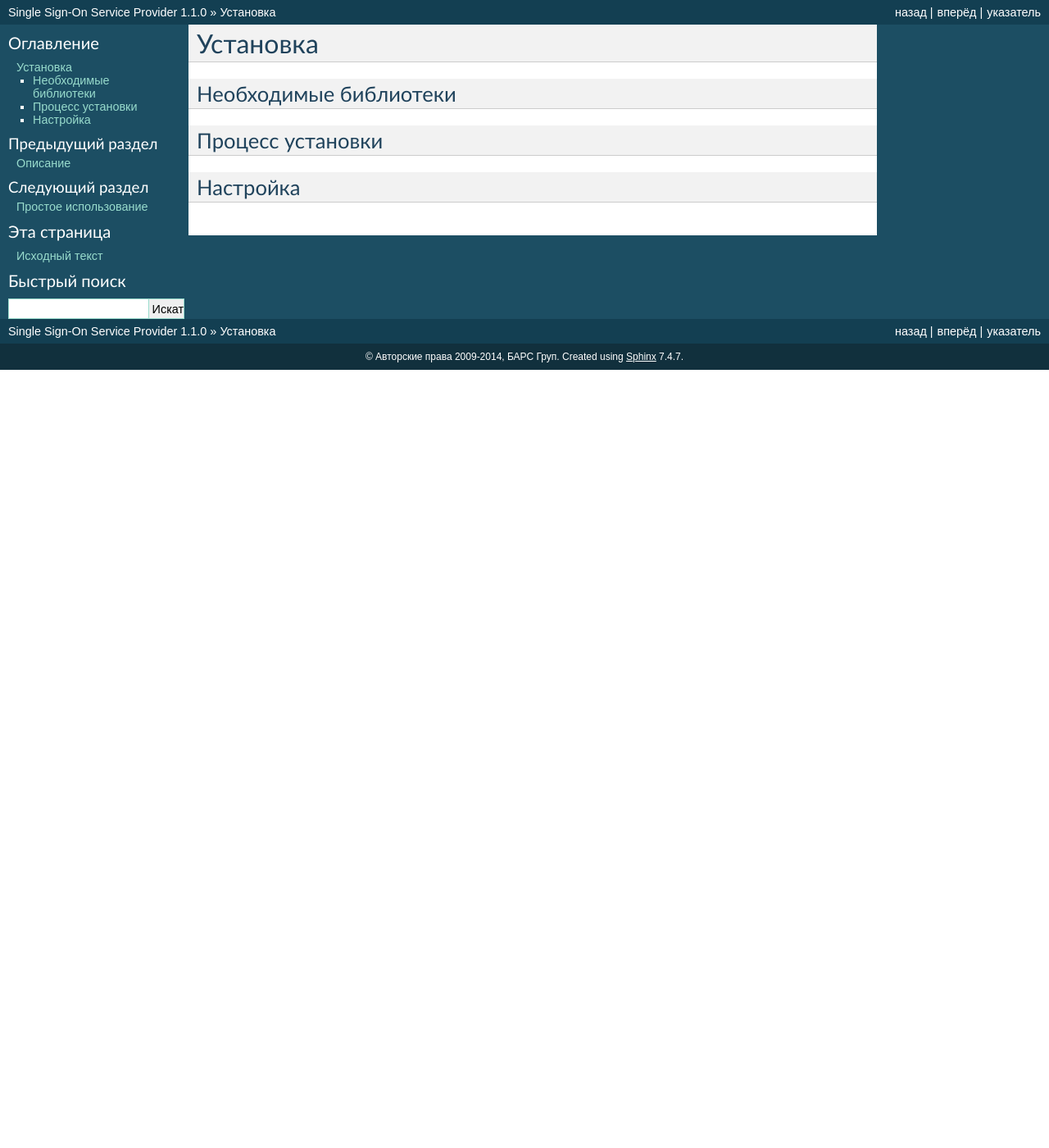
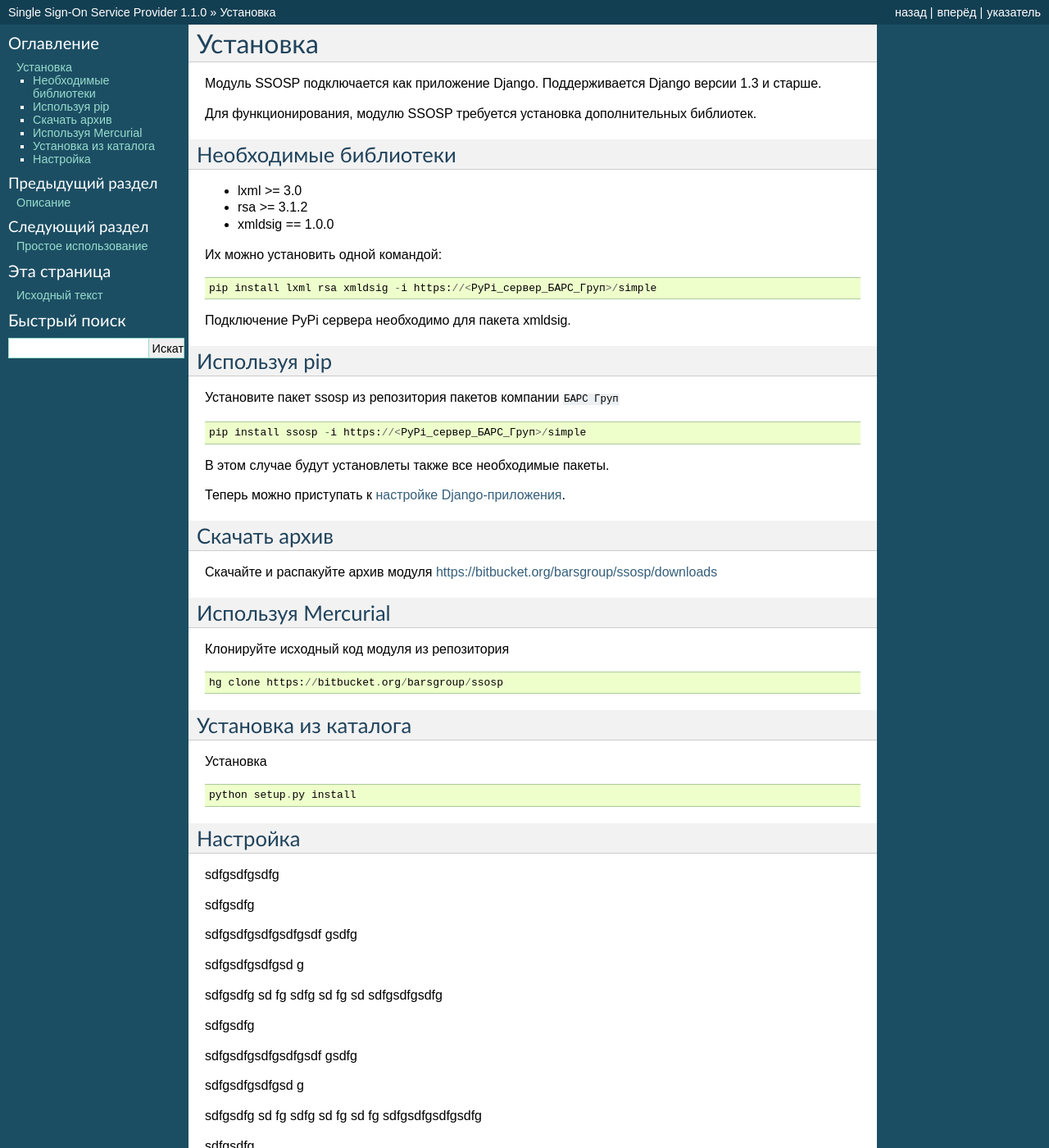
Before and after one commit to barsgroup/m3-ssosp, a Sphinx documentation site: the page built from docs/source/install.rst, in a window 1280 px wide and 1400 px high. Shown: the whole window at 82% size. Built offline with Sphinx 7.4.7, drawn with Linux system fonts in a browser that asks for light colours; some of the changed text lies outside the part shown.

Commit message:
Документация. Установка. Изменена зависимость от версии rsa и django

```diff
--- a/docs/source/install.rst
+++ b/docs/source/install.rst
@@ -1,11 +1,201 @@
 Установка
 =========
+
+Модуль SSOSP подключается как приложение Django. Поддерживается Django версии 1.3 и старше.
+
+Для функционирования, модулю SSOSP требуется установка дополнительных библиотек.
 
 Необходимые библиотеки
 ----------------------
 
-Процесс установки
------------------
+* lxml >= 3.0
+* rsa >= 3.1.2
+* xmldsig == 1.0.0
+
+Их можно установить одной командой:
+
+::
+
+    pip install lxml rsa xmldsig -i https://<PyPi_сервер_БАРС_Груп>/simple
+
+Подключение PyPi сервера необходимо для пакета xmldsig.
+
+
+Используя pip
+-------------
+
+Установите пакет ssosp из репозитория пакетов компании ``БАРС Груп``
+
+::
+
+    pip install ssosp -i https://<PyPi_сервер_БАРС_Груп>/simple
+
+В этом случае будут установлеты также все необходимые пакеты.
+
+Теперь можно приступать к `настройке Django-приложения`__.
+
+__ Настройка_
+
+Скачать архив
+-------------
+
+Скачайте и распакуйте архив модуля
+https://bitbucket.org/barsgroup/ssosp/downloads
+
+
+Используя Mercurial
+-------------------
+
+Клонируйте исходный код модуля из репозитория
+
+::
+
+    hg clone https://bitbucket.org/barsgroup/ssosp
+
+
+Установка из каталога
+---------------------
+
+Установка
+::
+
+    python setup.py install
+
 
 Настройка
 ---------
+
+sdfgsdfgsdfg
+
+
+sdfgsdfg
+
+
+sdfgsdfgsdfgsdfgsdf gsdfg
+
+
+sdfgsdfgsdfgsd
+g
+
+sdfgsdfg
+sd
+fg
+sdfg
+sd
+fg
+sd
+sdfgsdfgsdfg
+
+sdfgsdfg
+
+sdfgsdfgsdfgsdfgsdf gsdfg
+
+sdfgsdfgsdfgsd g
+
+sdfgsdfg sd fg sdfg sd fg sd fg sdfgsdfgsdfgsdfg
+
+sdfgsdfg
+
+sdfgsdfgsdfgsdfgsdf gsdfg
+
+sdfgsdfgsdfgsd g
+
+sdfgsdfg sd fg sdfg sd fg sd fg sdfgsdfgsdfgsdfg
+
+sdfgsdfg
+
+sdfgsdfgsdfgsdfgsdf gsdfg
+
+sdfgsdfgsdfgsd g
+
+sdfgsdfg sd fg sdfg sd fg sd fg sdfgsdfgsdfgsdfg
+
+sdfgsdfg
+
+sdfgsdfgsdfgsdfgsdf gsdfg
+
+sdfgsdfgsdfgsd g
+
+sdfgsdfg sd fg sdfg sd fg sd fg sdfgsdfgsdfgsdfg
+
+sdfgsdfg
+
+sdfgsdfgsdfgsdfgsdf gsdfg
+
+sdfgsdfgsdfgsd g
+
+sdfgsdfg sd fg sdfg sd fg sd fg sdfgsdfgsdfgsdfg
+
+sdfgsdfg
+
+sdfgsdfgsdfgsdfgsdf gsdfg
+
+sdfgsdfgsdfgsd g
+
+sdfgsdfg sd fg sdfg sd fg sd fg sdfgsdfgsdfgsdfg
+
+sdfgsdfg
+
+sdfgsdfgsdfgsdfgsdf gsdfg
+
+sdfgsdfgsdfgsd g
+
+sdfgsdfg sd fg sdfg sd fg sd fg sdfgsdfgsdfgsdfg
+
+sdfgsdfg
+
+sdfgsdfgsdfgsdfgsdf gsdfg
+
+sdfgsdfgsdfgsd g
+
+sdfgsdfg sd fg sdfg sd fg sd fg sdfgsdfgsdfgsdfg
+
+sdfgsdfg
+
+sdfgsdfgsdfgsdfgsdf gsdfg
+
+sdfgsdfgsdfgsd g
+
+sdfgsdfg sd fg sdfg sd fg sd fg sdfgsdfgsdfgsdfg
+
+sdfgsdfg
+
+sdfgsdfgsdfgsdfgsdf gsdfg
+
+sdfgsdfgsdfgsd g
+
+sdfgsdfg sd fg sdfg sd fg sd fg sdfgsdfgsdfgsdfg
+
+sdfgsdfg
+
+sdfgsdfgsdfgsdfgsdf gsdfg
+
+sdfgsdfgsdfgsd g
+
+sdfgsdfg sd fg sdfg sd fg sd fg sdfgsdfgsdfgsdfg
+
+sdfgsdfg
+
+sdfgsdfgsdfgsdfgsdf gsdfg
+
+sdfgsdfgsdfgsd g
+
+sdfgsdfg sd fg sdfg sd fg sd fg sdfgsdfgsdfgsdfg
+
+sdfgsdfg
+
+sdfgsdfgsdfgsdfgsdf gsdfg
+
+sdfgsdfgsdfgsd g
+
+sdfgsdfg sd fg sdfg sd fg sd fg sdfgsdfgsdfgsdfg
+
+sdfgsdfg
+
+sdfgsdfgsdfgsdfgsdf gsdfg
+
+sdfgsdfgsdfgsd g
+
+sdfgsdfg sd fg sdfg sd fg sd fg sdfg
+fg
+sdfg
```
Also changed, not shown: 1 other file.
